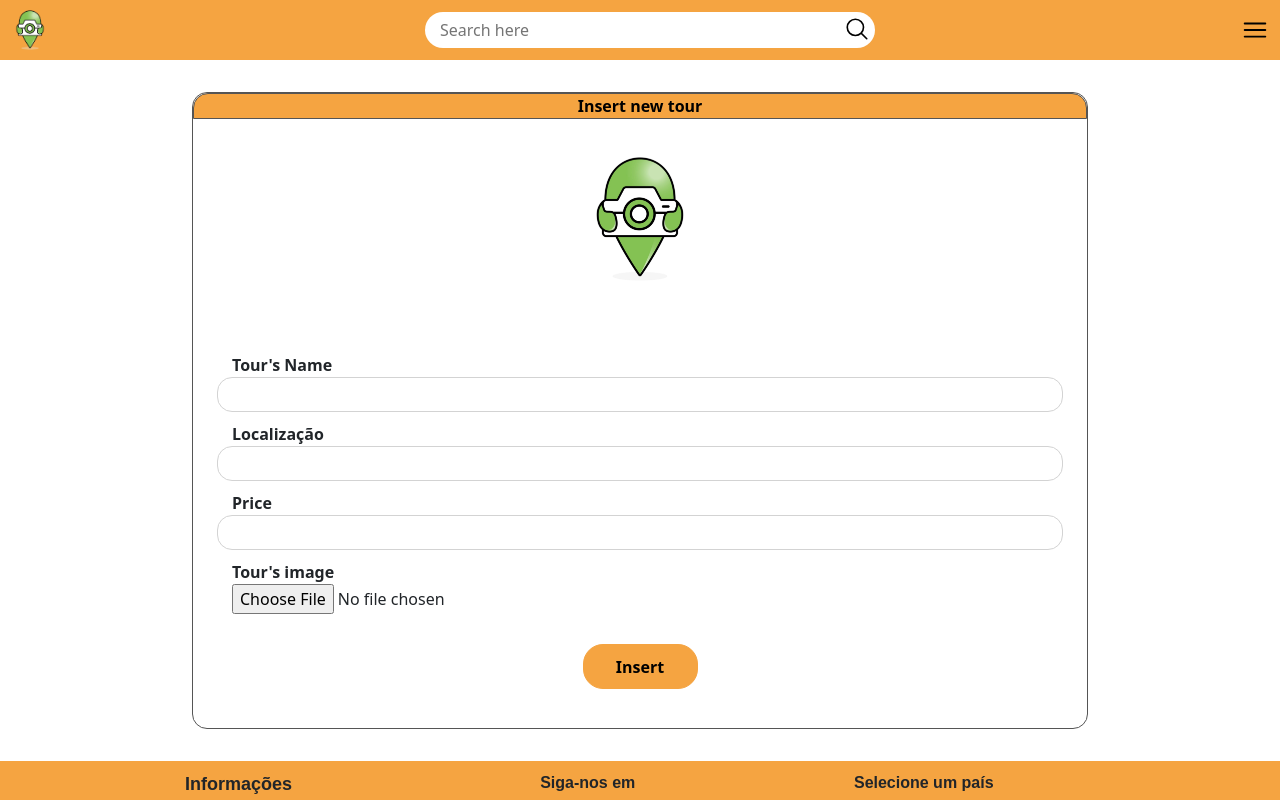
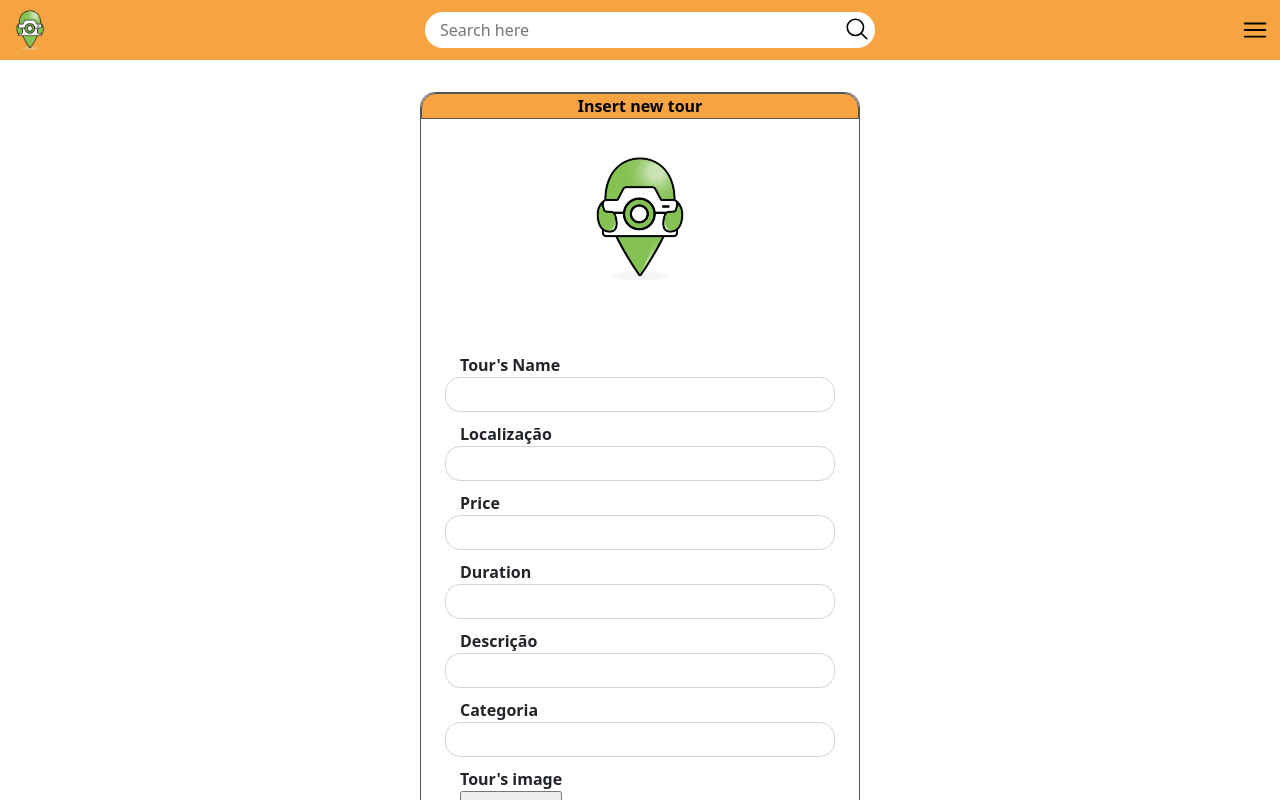
Before and after one commit to earthquake-algarve/react-service, a React (Create React App) app: page /insertRecord in a window 1280 px wide. Shown: the top 800 px of the page. Built offline with nearby package versions, Linux system fonts and the light colour scheme.

Commit message:
feat: signup frontend and backend connected

```diff
--- a/src/components/slider3/Slider3.js
+++ b/src/components/slider3/Slider3.js
@@ -19,6 +19,7 @@ export default function Slider3({ passeios }) {
                                 <li key={key}>
                                     {/* Tiramos essa div para resolver a responsividade dos cards em telefones pequenos */}
                                     {/* <div className="uk-card-body uk-card-default" > */}
+                                        <a href="/details">
                                             <div className="uk-card-media-top">
                                                 <img className="card__image" src={`http://entertours-ofertas.us-east-1.elasticbeanstalk.com/get/${i.id}`} alt="" />
 
@@ -52,6 +53,8 @@ export default function Slider3({ passeios }) {
                                                 </div>
 
                                             </div>
+                                        </a>
+
                                     {/* </div> */}
                                 </li>
                             )
--- a/src/pages/insertRecord/InsertRecord.js
+++ b/src/pages/insertRecord/InsertRecord.js
@@ -81,15 +81,15 @@ export default function InsertRecord () {
                         <label htmlFor="price-input">Price</label>
                         <input type="number" className='price-input' value={price} id="price-input" onChange={(e) => setPrice(e.target.value)}/>
 
-{/*                         <label htmlFor="duracao-input">Duration</label>
-                        <input type="text" className='duracao-input' id="price-input" onChange={(e) => setDuracao(e.target.value)} />
+                         <label htmlFor="duracao-input">Duration</label>
+                        <input type="text" className='duracao-input' id="price-input" /* onChange={(e) => setDuracao(e.target.value)} */ />
 
                         <label htmlFor="descricao-input">Descrição</label>
-                        <input type="text" className='descricao-input' id="price-input"  onChange={(e) => setDescricao(e.target.value)} />
+                        <input type="text" className='descricao-input' id="price-input"  /* onChange={(e) => setDescricao(e.target.value)}  *//>
 
-                        aqui tem que ser um select
+                        {/* aqui tem que ser um select */}
                         <label htmlFor="categoria-input">Categoria</label>
-                        <input type="text" className='categoria-input' id="price-input" onChange={(e) => setCategoria(e.target.value)} /> */}
+                        <input type="text" className='categoria-input' id="price-input" /* onChange={(e) => setCategoria(e.target.value)} */ />
 
                         <label htmlFor="file-input">Tour's image</label>
                         <input type="file"  className='file-input'  id="file-input" onChange={(e) => setFile(e.target.files[0])}  ref={ref}/>
--- a/src/pages/insertRecord/insertRecord.css
+++ b/src/pages/insertRecord/insertRecord.css
@@ -2,7 +2,7 @@
     margin: 2rem auto;
     border: 1px solid #555;
     border-radius: 15px;
-    width: 70%;
+    max-width: 440px;
 }
 
 .insert-title{
--- a/src/pages/login/Login.js
+++ b/src/pages/login/Login.js
@@ -1,4 +1,5 @@
 import React from 'react'
+
 import './login.css'
 
 
--- a/src/pages/signup/SignUp.js
+++ b/src/pages/signup/SignUp.js
@@ -1,9 +1,87 @@
 import React from 'react'
+//import { useState } from 'react';
 import './signup.css'
 
+class SignUp extends React.Component{
+    constructor(props){
+        super(props);
+        this.state = {
+            name:'',
+            nationality:"",
+            email:'',
+            password:'',
+            /* message:'', */
+        };
 
-export default function SignUp() {
+        this.handleChange = this.handleChange.bind(this)
+        this.handleSubmit = this.handleSubmit.bind(this)
+    }
 
+/*     const [name, setName] = useState("");
+    const [nationality, setNationality] = useState("");
+    const [email, setEmail] = useState("");
+    const [password, setPassword] = useState();
+    const [message, setMessage] = useState(""); */
+
+    handleChange(e){
+        this.setState({value: e.target.value})
+    }
+
+    async handleSubmit(e){
+        e.preventDefault()
+
+        try {
+
+            await fetch("http://localhost:8080/signup", {
+                method: "POST",
+                body:JSON.stringify({
+                    name: this.state.name,
+                    nationality: this.state.nationality,
+                    email: this.state.email,
+                    password: this.state.password
+                }),
+                headers:{'Content-Type': 'application/json'},
+            })
+            .then(response => {
+                response.json()
+
+                if (response.status === 200) {
+                    this.state.name("");
+                    this.state.nationality("");
+                    this.state.email("");
+                    this.state.password("");
+                    /* this.state.message("Register created successfully");  */
+                }
+                else {
+                   /* this.state.message("Some error occured"); */
+                }
+
+            })
+
+        }
+        catch (err) {
+          console.log(err);
+        }
+
+    }
+
+    handleNameChange = (e) => {
+        this.setState({ name: e.target.value });
+    }
+
+    handleNationalityChange = (e) => {
+        this.setState({ nationality: e.target.value });
+    }
+
+    handleEmailChange = (e) => {
+        this.setState({ email: e.target.value });
+    }
+
+    handlePasswordChange = (e) => {
+        this.setState({ password: e.target.value });
+    }
+
+    render(){
         return (
             <>
                 <div className='signup-container'>
@@ -14,23 +92,25 @@ export default function SignUp() {
                     </div>
 
                     <div className='signup-data'>
-                    <form>
+                        <form onSubmit={this.handleSubmit} method="POST">
                             <label htmlFor="name-input">Name</label>
-                        <input type="text" name="name" className='name-input' id="name-input"/>
+                            <input type="text" name="name" className='name-input' id="name-input" value={this.state.name} onChange={this.handleNameChange}/>
 
                             <label htmlFor="nationality-input">Nationality</label>
-                        <input type="text" name="nationality" className='nationality-input' id="nationality-input"/>
+                            <input type="text" name="nationality" className='nationality-input' id="nationality-input" value={this.state.nationality} onChange={this.handleNationalityChange}/>
 
                             <label htmlFor="email-input">E-mail</label>
-                        <input type="text" name="email" id="email-input " placeholder="example@example.com" className='email-input'/>
+                            <input type="text" name="email" id="email-input " placeholder="example@example.com" className='email-input' value={this.state.email} onChange={this.handleEmailChange}/>
 
                             <label htmlFor="password-input">Password</label>
-                        <input type="password" name="password" className='password-input' id="password-input"/>
+                            <input type="password" name="password" className='password-input' id="password-input" value={this.state.password} onChange={this.handlePasswordChange}/>
 
 
                             <div className="button-div">
                                 <input type="submit"  value="Sign up" className='button-submit'/>
                             </div>
+
+                            {/* <div style={{margin: "0 auto"}} className="message">{this.state.message ? <p>{this.state.message}</p> : null}</div> */}
                         </form>
                     </div>
 
@@ -42,3 +122,31 @@ export default function SignUp() {
             </>
         )
     }
+}
+
+export default SignUp
+
+/*
+export default function SignUp() {
+
+    const [name, setName] = useState("");
+    const [nationality, setNationality] = useState("");
+    const [email, setEmail] = useState("");
+    const [password, setPassword] = useState();
+    const [message, setMessage] = useState("");
+
+    let handleSubmit = async (e) => {
+        e.preventDefault();
+
+        const formData = new FormData()
+
+        formData.append("name", name)
+        formData.append("nationality", nationality)
+        formData.append("email", email)
+        formData.append("password", password)
+
+
+      };
+
+
+} */
```
Lines whose indentation alone changed are shown as unchanged.
